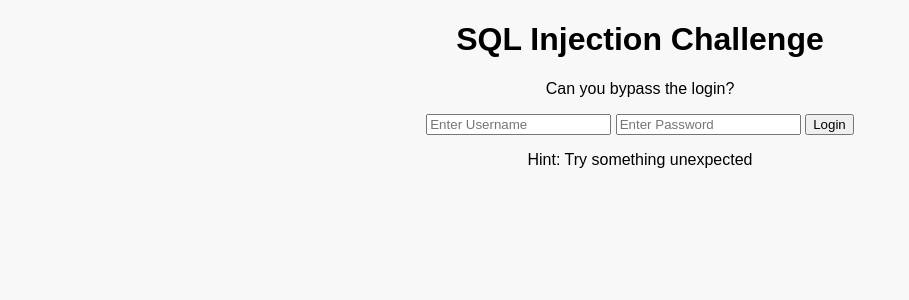
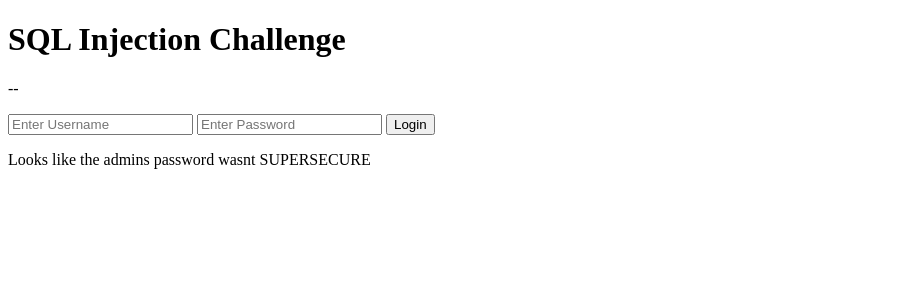
Before and after one commit to hishambarakat10/ARGUS2, a Flask app: template templates/ctf.html in a window 1280 px wide. Shown: the top 300 px of the page, without its empty margins (0-909 px from the left). Run offline with Flask 3, Linux system fonts and the light colour scheme; the visitor is signed in with stand-in values (Sample User, id 1); the template is opened without the code that fills it: most values are stand-ins (such as "Sample title", 1, 10 or a date in 2020).

Commit message:
Update ctf.html

```diff
--- a/templates/ctf.html
+++ b/templates/ctf.html
@@ -4,12 +4,12 @@
     <meta charset="UTF-8">
     <meta name="viewport" content="width=device-width, initial-scale=1.0">
     <title>SQL Injection CTF</title>
-    <link rel="stylesheet" href="{{ url_for('static', filename='styles3.css') }}">
+    <link rel="stylesheet" href="{{ urlfor('static', filename='styles3.css') }}">
 </head>
 <body>
     <div class="ctf-container">
         <h1>SQL Injection Challenge</h1>
-        <p>Can you bypass the login?</p>
+        <p>--</p>
 
         <form method="POST" action="/ctf">
             <input type="text" name="username" placeholder="Enter Username" required>
@@ -18,8 +18,15 @@
         </form>
 
         <div class="hint">
-            <p>Hint: Try something unexpected</p>
+            <p>Looks like the admins password wasnt SUPERSECURE</p>
         </div>
+
+        <!-- Displaying the message -->
+        {% if message %}
+            <div class="message">
+                <p>{{ message }}</p>
+            </div>
+        {% endif %}
     </div>
 </body>
 </html>
```
